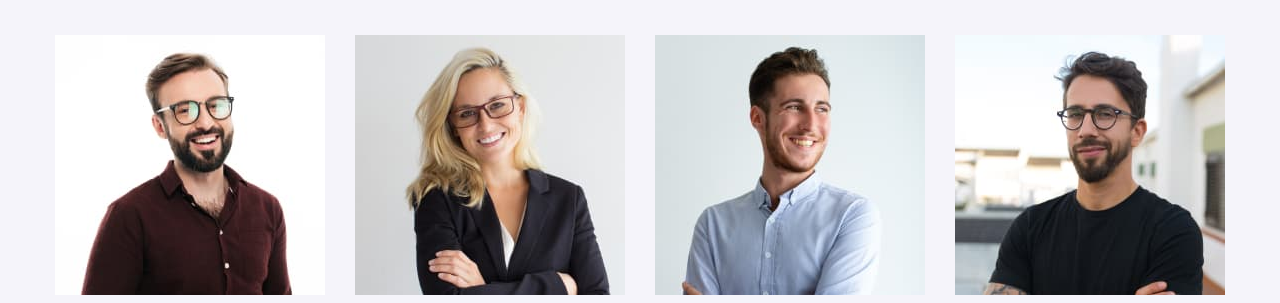
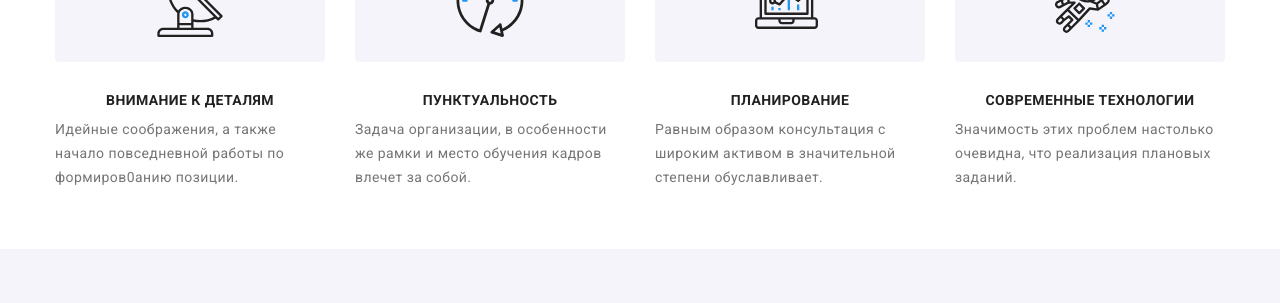
Before and after one commit to Nickolassssss/goit-markup-hw-08, a plain HTML site: page index.html in a window 1280 px wide. Shown: the part 118-421 px from the top of the page. Drawn offline with nearby package versions, Linux system fonts and the light colour scheme.

Commit message:
Update index.html

```diff
--- a/index.html
+++ b/index.html
@@ -74,7 +74,7 @@
         </button>
         </div>
       </section> -->
-      <!-- <section class="section">
+      <section class="section">
         <div class="container">
           <ul class="about-list list">
             <li class="about-list__item flex-item">
@@ -127,7 +127,7 @@
             </li>
           </ul>
         </div>
-      </section> -->
+      </section>
       <!-- <section class="section work-section">
         <div class="container">
           <h2 class="section-title">Чем мы занимаемся</h2>
```
